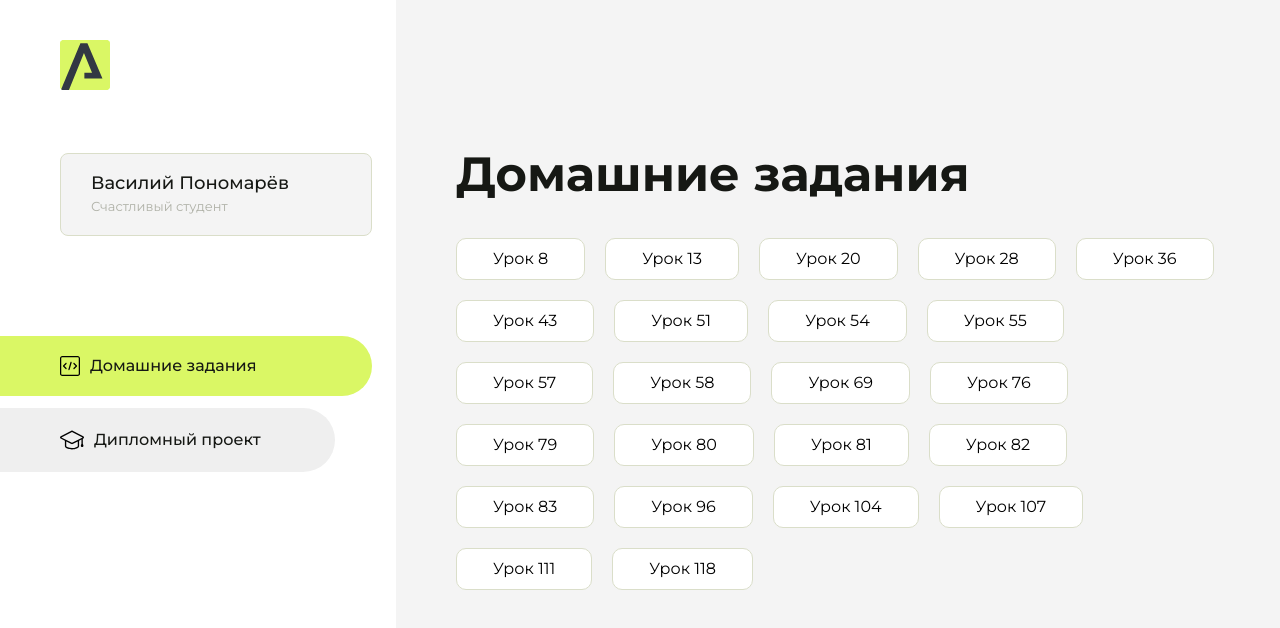
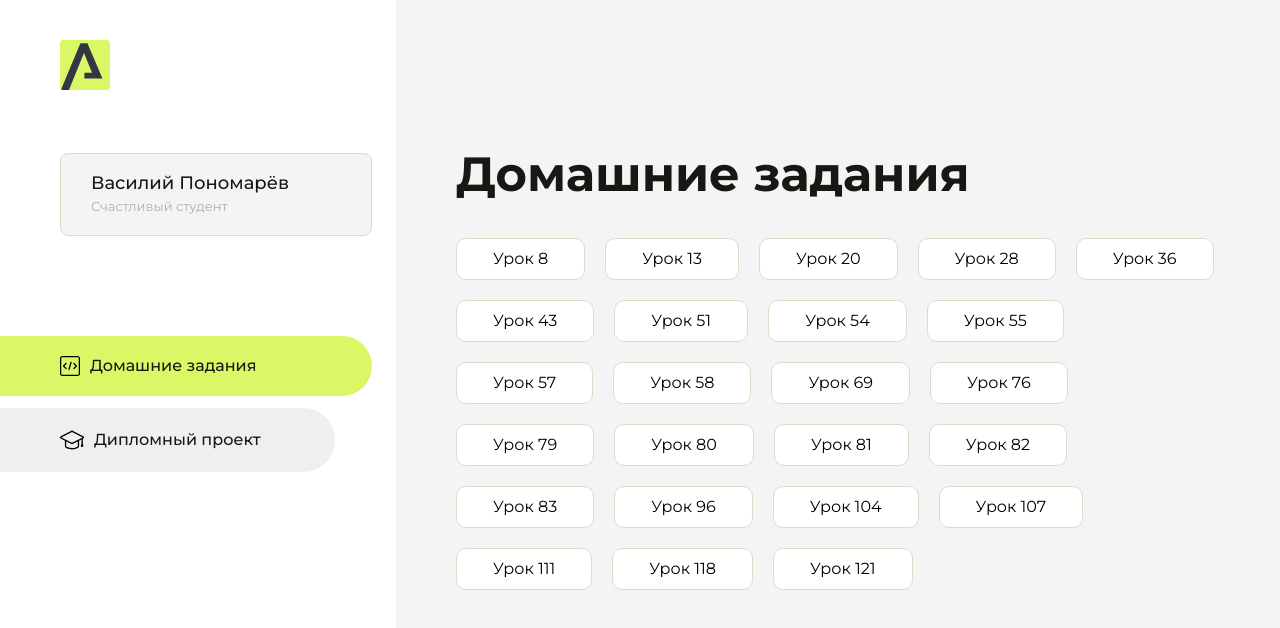
Before and after one commit to VeGaSViP/homework, a plain HTML site: page index.html in a window 1280 px wide. Drawn offline with Linux system fonts and the light colour scheme.

Commit message:
Update index.html

```diff
--- a/index.html
+++ b/index.html
@@ -161,6 +161,9 @@
                     <li class="content__list-item">
                         <a href="lesson118/index.html">Урок 118</a>
                     </li>
+                    <li class="content__list-item">
+                        <a href="lesson121/index.html">Урок 121</a>
+                    </li>
                 </ul>
             </div>
             <div class="content__block hidden" id="diplomBlock">
```
